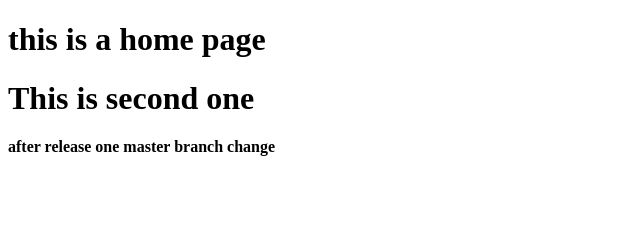
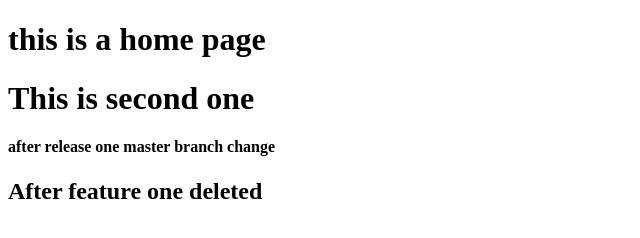
Before and after one commit to phoenix-foxwell/gittuto, a plain HTML site: page index.html in a window 1280 px wide. Shown: the whole page, without its empty margins (0-640 px from the left). Drawn offline with Linux system fonts and the light colour scheme.

Commit message:
feature one merge completed

```diff
--- a/index.html
+++ b/index.html
@@ -11,6 +11,7 @@
     <h1>this is a home page</h1>
     <h1>This is second one</h1>
     <h4>after release one master branch change</h4>
+    <h2>After feature one deleted</h2>
 </body>
 
 </html>
```
